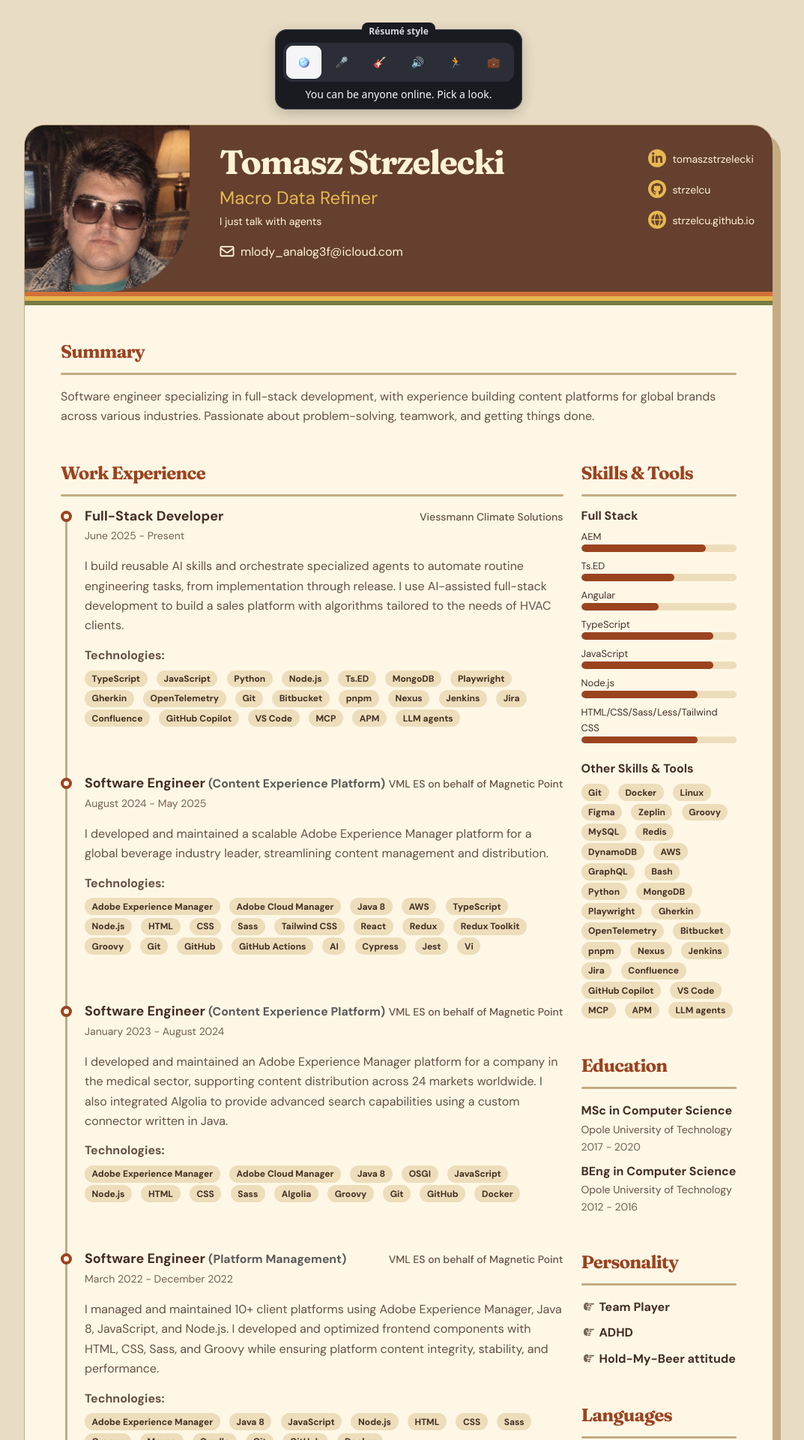
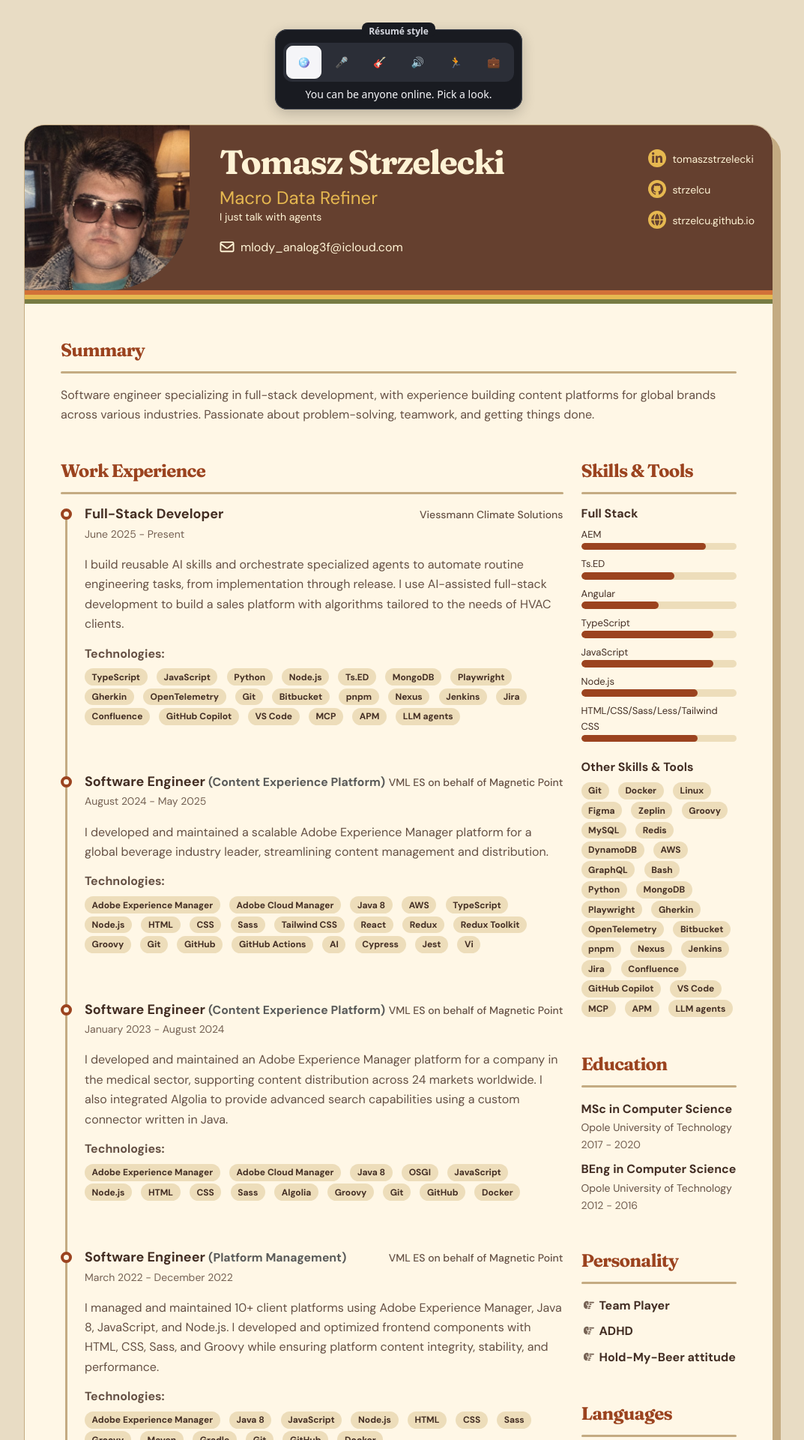
Before and after one commit to strzelcu/resume, a Jekyll site: the page built from index.markdown, in a window 1280 px wide. Shown: the top 1920 px of the page at 75% size, without its empty margins (108-1181 px from the left). Built offline with Jekyll 4.4.1, drawn with Linux system fonts in a browser that asks for light colours.

Commit message:
Reduce the résumé subtitle top margin

```diff
--- a/_includes/header.html
+++ b/_includes/header.html
@@ -7,7 +7,7 @@
                 <h1 class="name mt-0 mb-1">{{ site.author }}</h1>
                 <div class="title {% if header.subtitle and header.subtitle != empty %}mb-0{% else %}mb-3{% endif %}">{{ site.tagline }}</div>
                 {% if header.subtitle and header.subtitle != empty %}
-                <p class="small mb-3">{{ header.subtitle | escape }}</p>
+                <p class="small mb-3" style="margin-top: -0.375rem;">{{ header.subtitle | escape }}</p>
                 {% endif %}
                 <ul id="contact-info" class="list-unstyled">
                     <li class="mb-2"><a href="mailto:{{ header.email }}"><i class="fa-regular fa-envelope fa-fw me-2"
```
